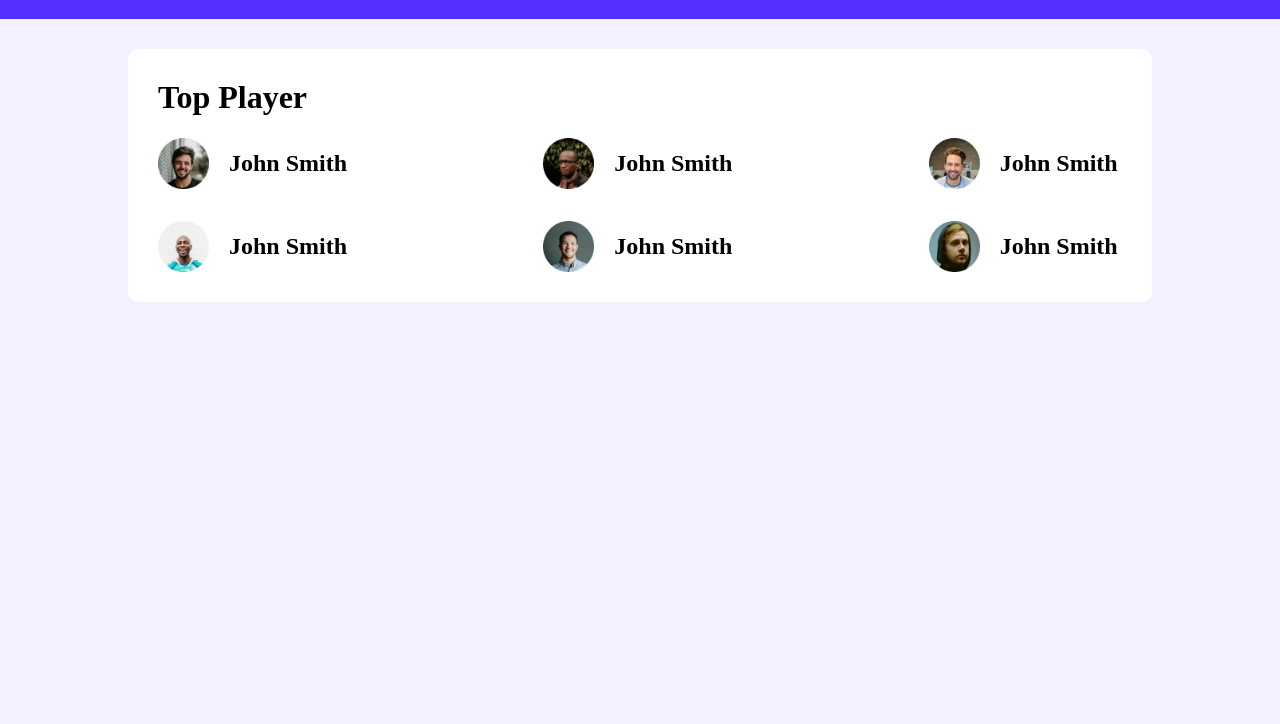
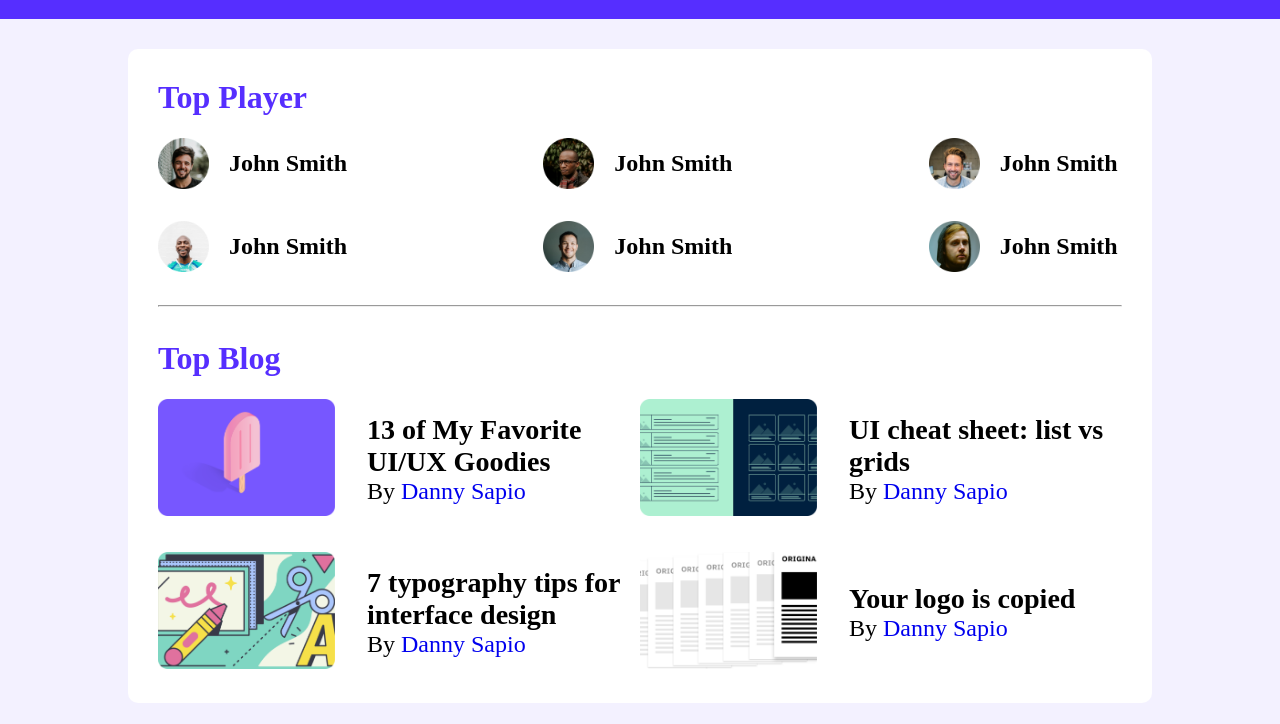
Before and after one commit to rashelmahomud/Leader-board-2022, a plain HTML site: page index.html in a window 1280 px wide. Shown: the part 76-800 px from the top of the page. Drawn offline with Linux system fonts and the light colour scheme.

Commit message:
section two complete here

```diff
--- a/index.html
+++ b/index.html
@@ -69,9 +69,72 @@
                     </div>
 
                 </div>
+
+                <hr>
+
+
+                <div class="top-blogs">
+
+                    <h2 class="top-players-title">Top Blog</h2>
+
+                    <div class="blogs-all">
+                        <div class="top-blogs-box">
+                            <div class="blog-img-box">
+                                <img src="images/blogs/blog-1.png" alt="">
+                            </div>
+                            <div class="blogs-info">
+                                <h3>13 of My Favorite
+                                    UI/UX Goodies</h3>
+                                <p>By <a href="#">Danny Sapio</a></p>
+                            </div>
+                        </div>
+                        <div class="top-blogs-box">
+                            <div class="blog-img-box">
+                                <img src="images/blogs/blog-2.png" alt="">
+                            </div>
+                            <div class="blogs-info">
+                                <h3>UI cheat sheet:
+                                    list vs grids</h3>
+                                <p>By <a href="#">Danny Sapio</a></p>
+                            </div>
+                        </div>
+                        <div class="top-blogs-box">
+                            <div class="blog-img-box">
+                                <img src="images/blogs/blog-3.png" alt="">
+                            </div>
+                            <div class="blogs-info">
+                                <h3>7 typography tips
+                                    for interface design</h3>
+                                <p>By <a href="#">Danny Sapio</a></p>
+                            </div>
+                        </div>
+                        <div class="top-blogs-box">
+                            <div class="blog-img-box">
+                                <img src="images/blogs/blog-4.png" alt="">
+                            </div>
+                            <div class="blogs-info">
+                                <h3>Your logo is
+                                    copied</h3>
+                                <p>By <a href="#">Danny Sapio</a></p>
+                            </div>
+                        </div>
+                    </div>
+
+                </div>
+
             </div>
 
         </section>
+
+
+        <!-- /* blogs section ends here  */ -->
+
+
+
+
+
+
+
     </main>
 
 
--- a/style.css
+++ b/style.css
@@ -97,7 +97,41 @@ h2.top-players-title {
     margin-bottom: 22px;
     font-size: 32px;
     font-weight: 600;
+    color: #562EFF;
 }
 
 
 .player-all {gap: 20px;align-items: center;}
+
+hr {
+    margin: 33px 0px;
+}
+
+.blogs-all {
+    display: grid;
+    grid-template-columns: repeat(2, 1fr);
+    grid-row-gap: 2em;
+}
+
+.blog-img-box img {
+    width: 177px;
+    height: 117px;
+}
+
+.top-blogs-box {
+    display: flex;
+    gap: 2em;
+    grid-row-gap: 25px;
+    align-items: center;
+}
+
+.blogs-info {
+    font-size: 24px;
+}
+
+a {
+    text-decoration: none;
+}
+
+
+/* blogs section ends here  */
```
Lines whose indentation alone changed are shown as unchanged.
